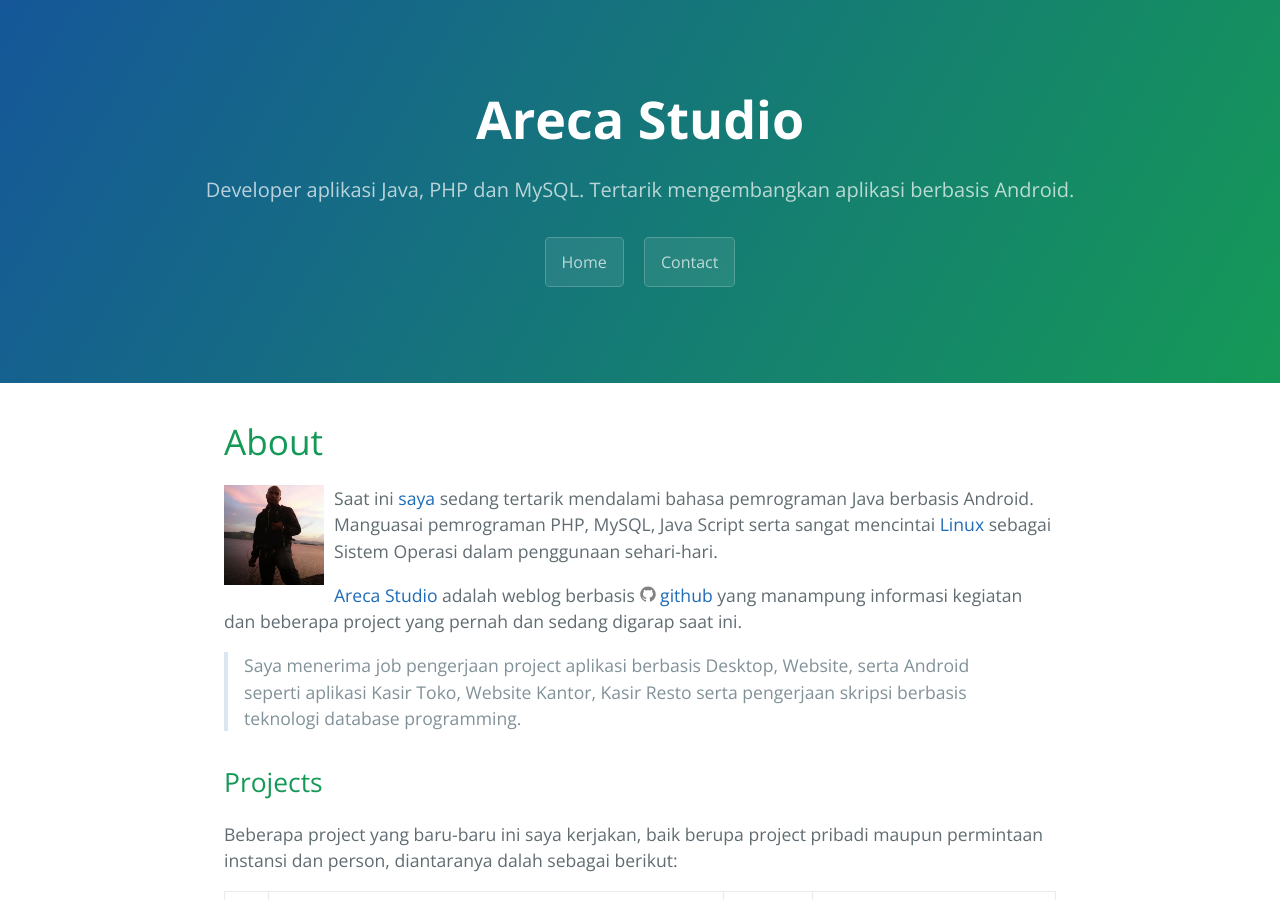
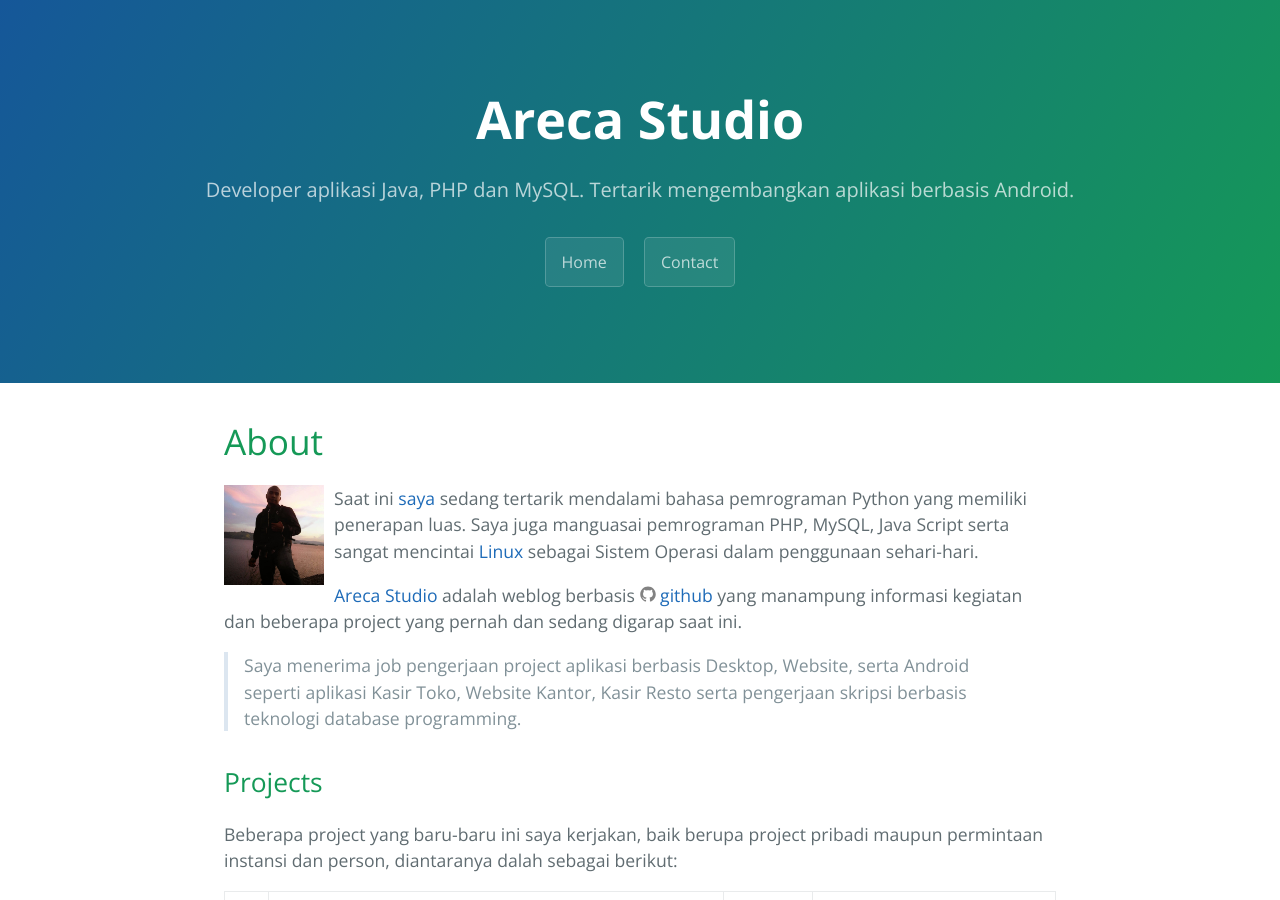
Before and after one commit to arecastudio/arecastudio.github.io, a Jekyll site: the page built from about.md, in a window 1280 px wide and 900 px high. Built offline with Jekyll 4.4.1, drawn with Linux system fonts in a browser that asks for light colours; comment, search, counter and statistics services are not loaded.

Commit message:
update about.md

```diff
--- a/about.md
+++ b/about.md
@@ -5,7 +5,7 @@ permalink: /about/
 ---
 ![Rail Ondi]({{ site.url }}/assets/images/rail-ondi.jpg){:height="100px" width="100px"}{: style="float:left;margin-right:10px;"}
 
-Saat ini [saya](https://plus.google.com/+RailOndi) sedang tertarik mendalami bahasa pemrograman Java berbasis Android. Manguasai pemrograman PHP, MySQL, Java Script serta sangat mencintai [Linux](https://www.debian.org/) sebagai Sistem Operasi dalam penggunaan sehari-hari.
+Saat ini [saya](https://plus.google.com/+RailOndi) sedang tertarik mendalami bahasa pemrograman Python yang memiliki penerapan luas. Saya juga manguasai pemrograman PHP, MySQL, Java Script serta sangat mencintai [Linux](https://www.debian.org/) sebagai Sistem Operasi dalam penggunaan sehari-hari.
 
 [Areca Studio](https://arecastudio.github.io/) adalah weblog berbasis {% include icon-github.html username="github" %} yang manampung informasi kegiatan dan beberapa project yang pernah dan sedang digarap saat ini.
 
```
